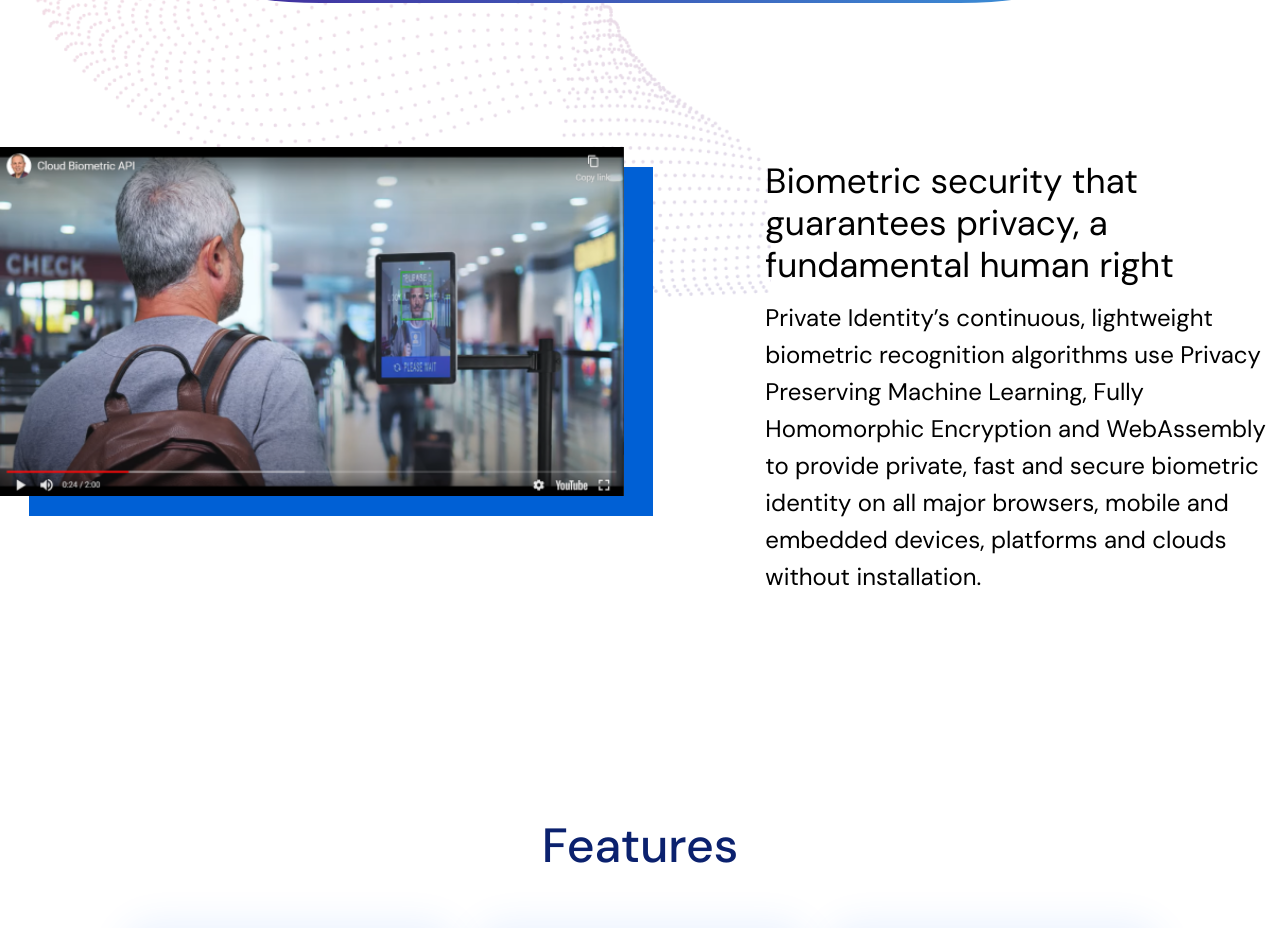
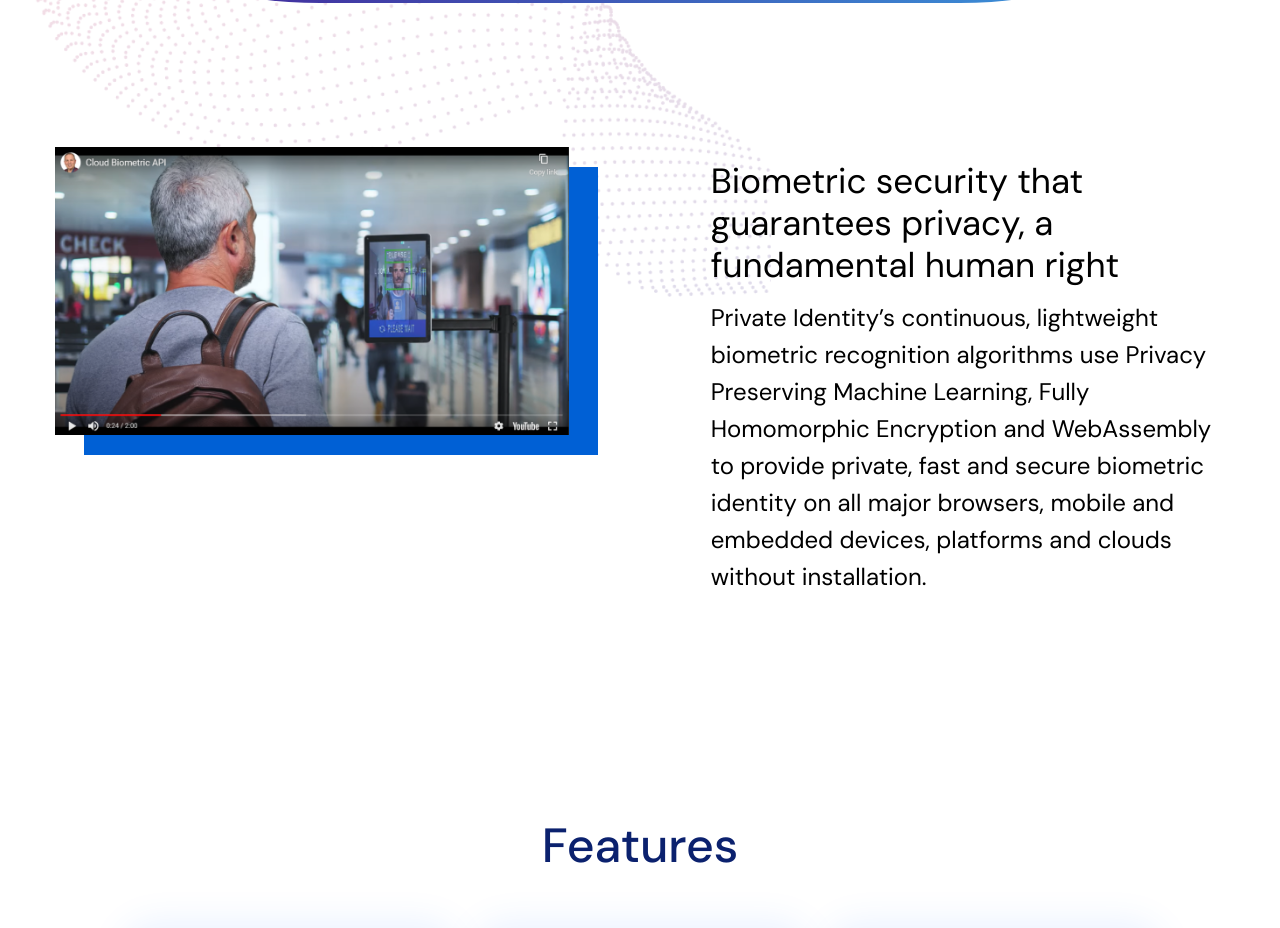
Before and after one commit to adnan1naeem/PrivateId, a React (Create React App) app: page / in a window 1280 px wide. Shown: the part 1040-1968 px from the top of the page. Built offline with nearby package versions, Linux system fonts and the light colour scheme.

Commit message:
responsive destop page

```diff
--- a/src/components/dataRefinery/index.jsx
+++ b/src/components/dataRefinery/index.jsx
@@ -47,7 +47,7 @@ export const DataRefinery = () => {
       className={classes.bgImg}
       justifyContent="center"
     >
-      <Grid item lg={6} xl={4}>
+      <Grid item lg={5}>
         <Box>
           <img src={videoImg} className={classes.imgStyle} />
         </Box>
```
